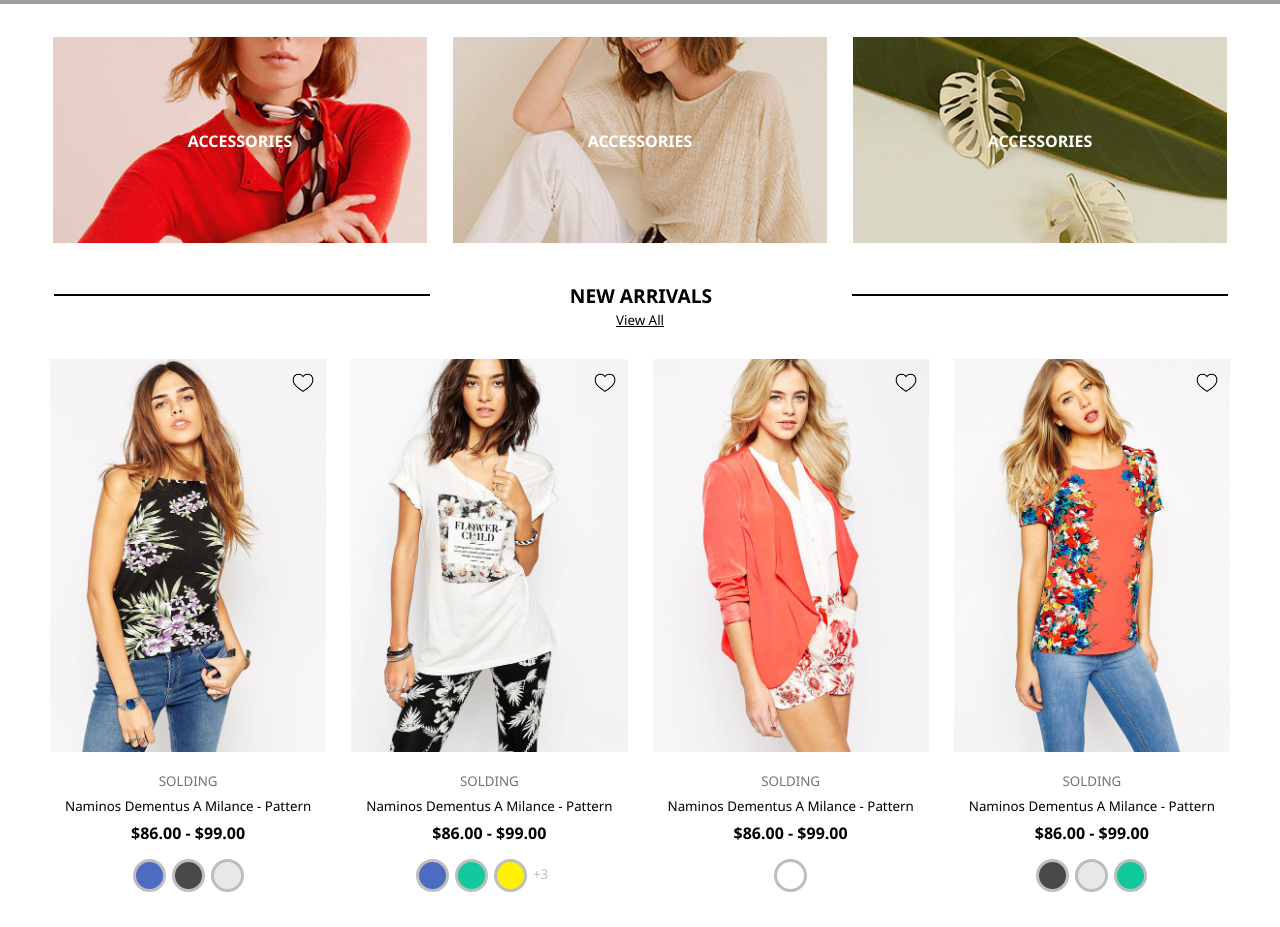
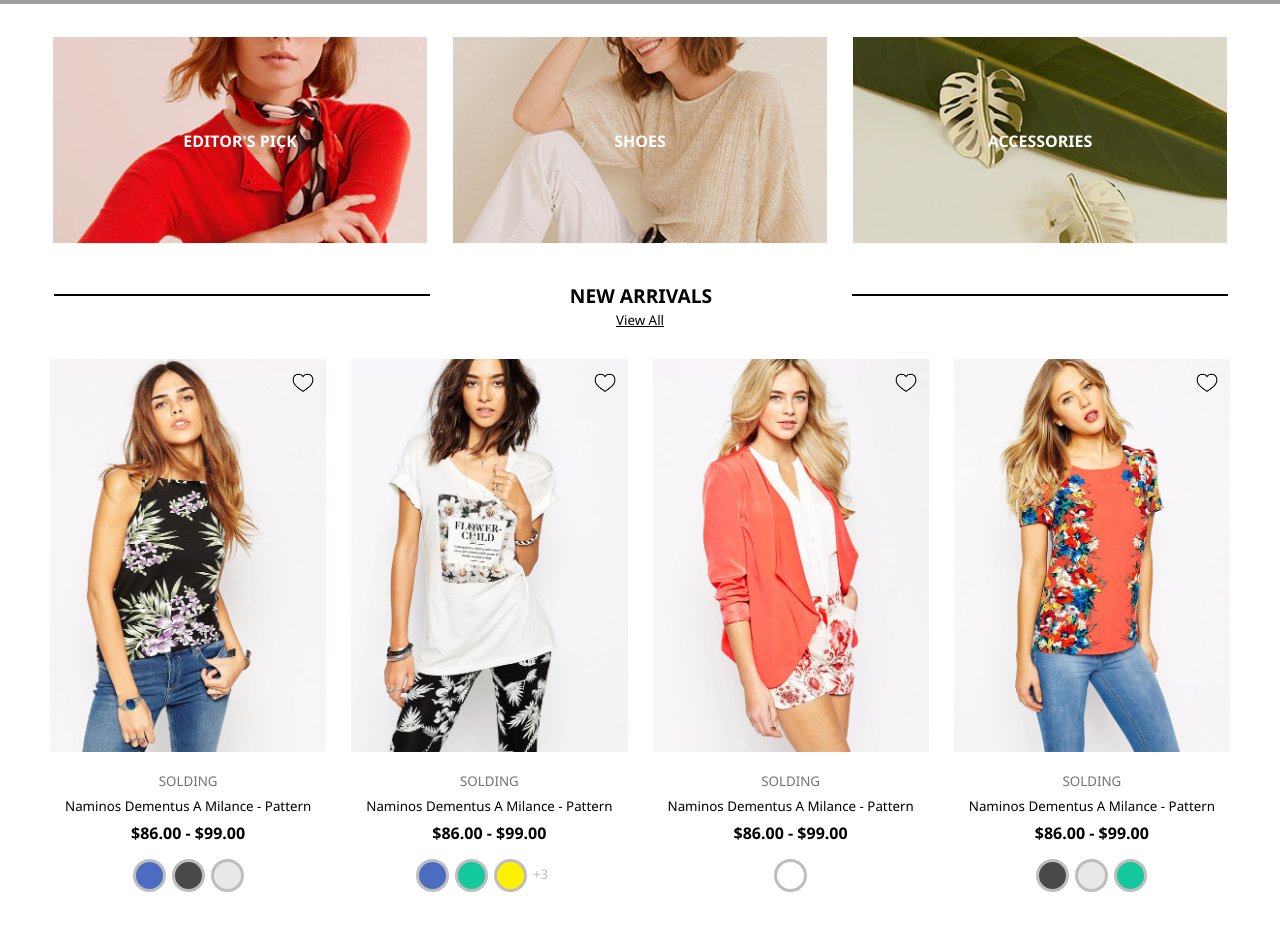
Before and after one commit to phuckh17ng/halothemes-intern, a plain HTML site: page index.html in a window 1280 px wide. Shown: the part 1140-2067 px from the top of the page. Drawn offline with nearby package versions, Linux system fonts and the light colour scheme; grey boxes are pictures that could not be loaded; files whose address does not match are found by name.

Commit message:
first commit

```diff
--- a/index.html
+++ b/index.html
@@ -312,7 +312,7 @@
 										height: 100%;
 									"
 								>
-									<span> ACCESSORIES </span>
+									<span> EDITOR'S PICK </span>
 								</div>
 							</div>
 							<div
@@ -346,7 +346,7 @@
 										height: 100%;
 									"
 								>
-									<span> ACCESSORIES </span>
+									<span> SHOES </span>
 								</div>
 							</div>
 							<div
```
